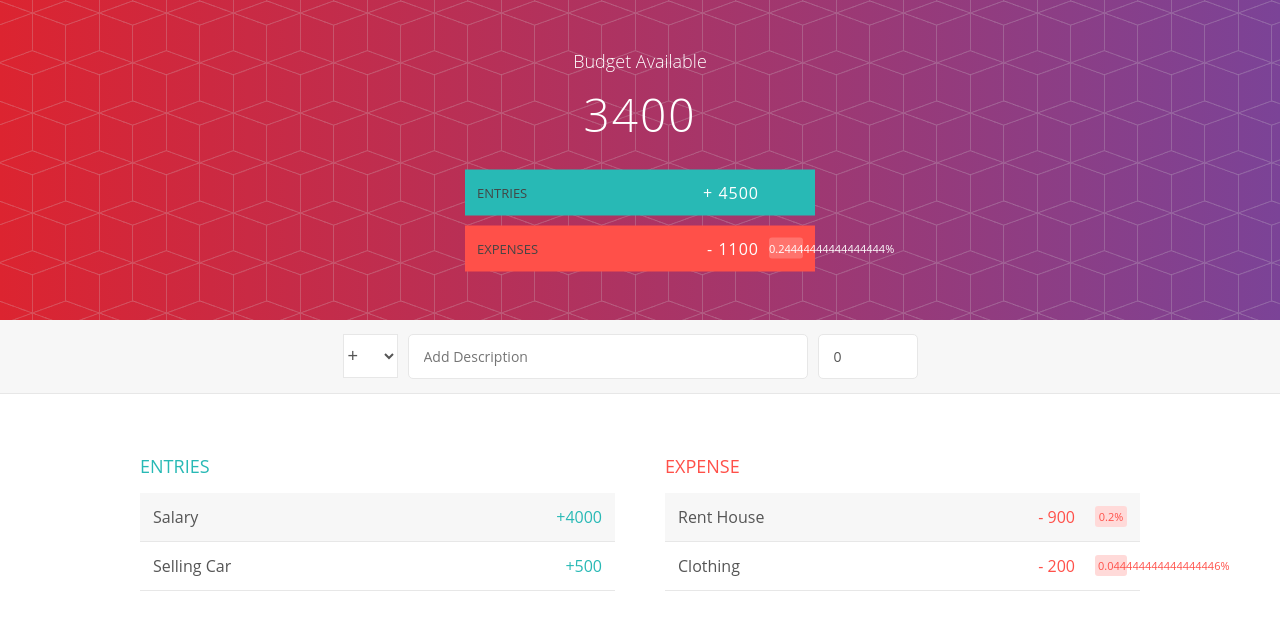
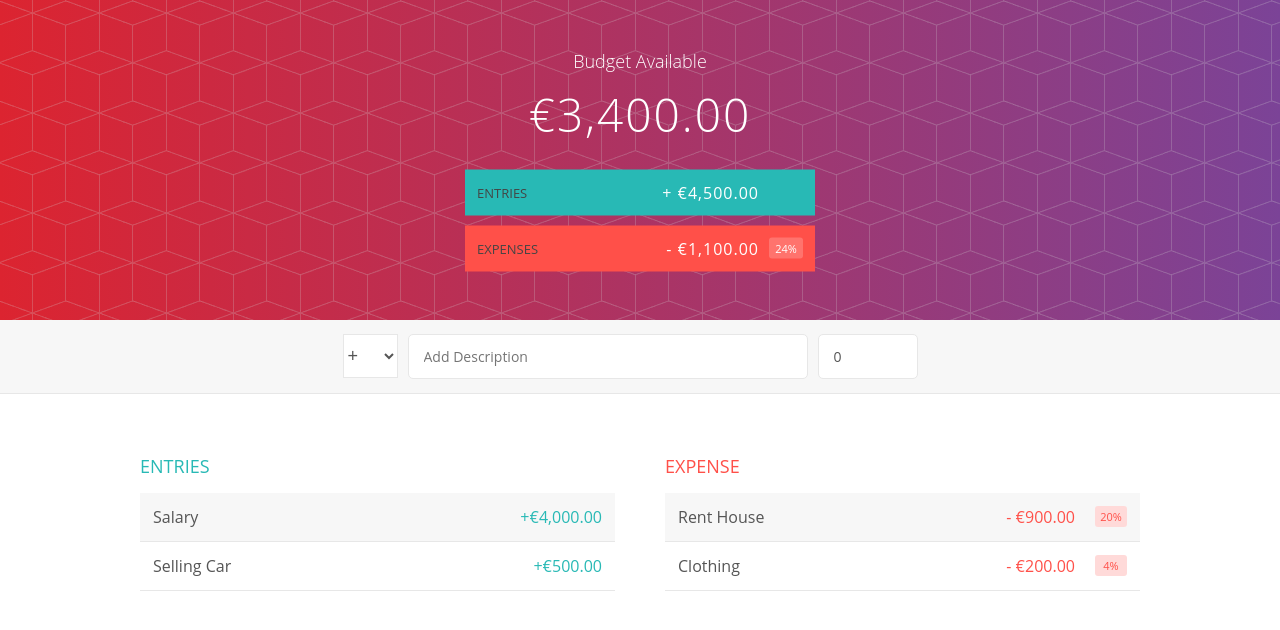
Before and after one commit to JuanVicenteVazquezG/budget-spa-angular, an Angular app: page / in a window 1280 px wide. Shown: the top 630 px of the page. Built offline with nearby package versions, Linux system fonts and the light colour scheme; some icons are missing.

Commit message:
header entry and expense formated with pipes

```diff
--- a/src/app/entry/entry.component.html
+++ b/src/app/entry/entry.component.html
@@ -1,12 +1,18 @@
 <div class="entry">
   <h2 class="entry_title">Entries</h2>
   <div *ngFor="let entry of entries" class="element cleanstyles">
-    <div class="element_description">{{entry.description}}</div>
+    <div class="element_description">{{ entry.description }}</div>
     <div class="right cleanstyles">
-      <div class="element_value">+{{entry.value}}</div>
+      <div class="element_value">
+        +{{ entry.value | currency: "EUR":"€":"1.2-2" }}
+      </div>
       <div class="element_delete">
         <button class="element_delete--btn" (click)="deleteRecord(entry)">
-          <i  class="iconify" data-icon="ion-ios-close-circle-outline" data-inline="true" ></i>
+          <i
+            class="iconify"
+            data-icon="ion-ios-close-circle-outline"
+            data-inline="true"
+          ></i>
         </button>
       </div>
     </div>
--- a/src/app/expense/expense.component.html
+++ b/src/app/expense/expense.component.html
@@ -3,8 +3,10 @@
   <div *ngFor="let expense of expenses" class="element cleanstyles">
     <div class="element_description">{{ expense.description }}</div>
     <div class="right cleanstyles">
-      <div class="element_value">- {{ expense.value }}</div>
-      <div class="element_percentage">{{ calcPercentage(expense) }}%</div>
+      <div class="element_value">
+        - {{ expense.value | currency: "EUR":"€":"1.2-2" }}
+      </div>
+      <div class="element_percentage">{{ calcPercentage(expense) | percent }}</div>
       <div class="element_delete">
         <button class="element_delete--btn" (click)="deleteRecord(expense)">
           <i
--- a/src/app/header/header.component.html
+++ b/src/app/header/header.component.html
@@ -3,12 +3,16 @@
     <div class="budget_title">
       {{ title }}
     </div>
-    <div class="budget_value">{{ totalBudget }}</div>
+    <div class="budget_value">
+      {{ totalBudget | currency: "EUR":"€":"1.2-2" }}
+    </div>
 
     <div class="budget_entry cleanstyles">
       <div class="budget_entry--text">Entries</div>
       <div class="right">
-        <div class="budget_entry--value">+ {{ totalEntry }}</div>
+        <div class="budget_entry--value">
+          + {{ totalEntry | currency: "EUR":"€":"1.2-2" }}
+        </div>
         <div class="budget_entry--percentage">&nbsp;</div>
       </div>
     </div>
@@ -16,8 +20,12 @@
     <div class="budget_expense cleanstyles">
       <div class="budget_expense--text">Expenses</div>
       <div class="right">
-        <div class="budget_expense--value">- {{ totalExpense }}</div>
-        <div class="budget_expense--percentage">{{ totalPercentage }}%</div>
+        <div class="budget_expense--value">
+          - {{ totalExpense | currency: "EUR":"€":"1.2-2" }}
+        </div>
+        <div class="budget_expense--percentage">
+          {{ totalPercentage | percent}}
+        </div>
       </div>
     </div>
   </div>
```
